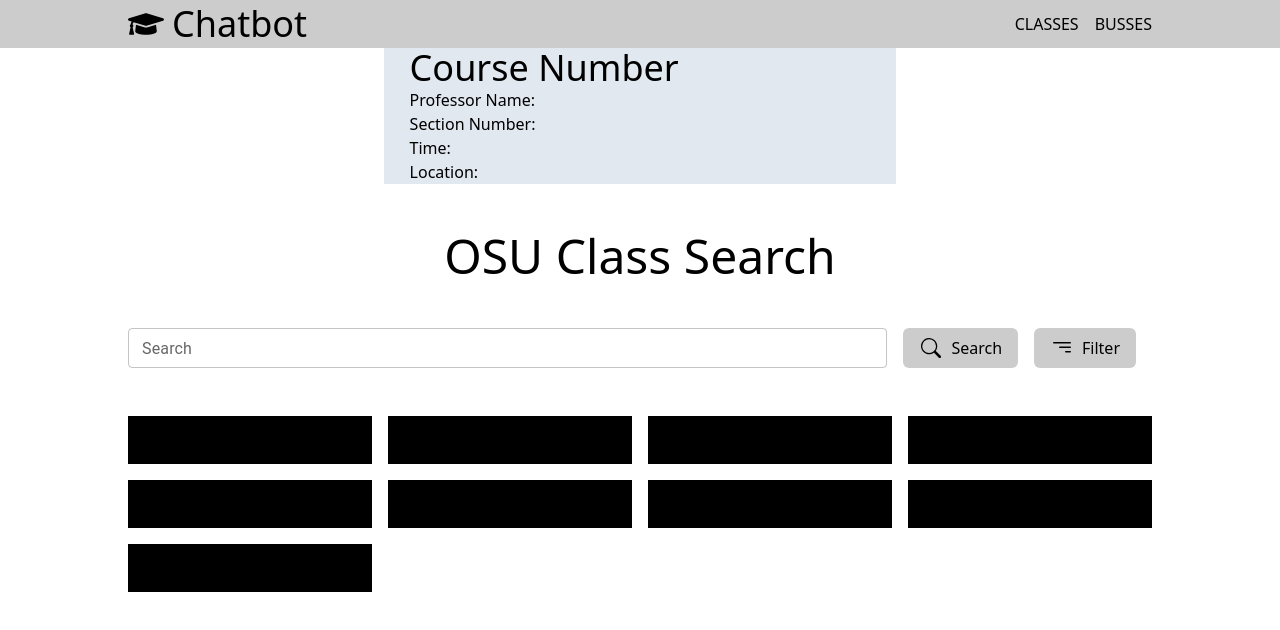
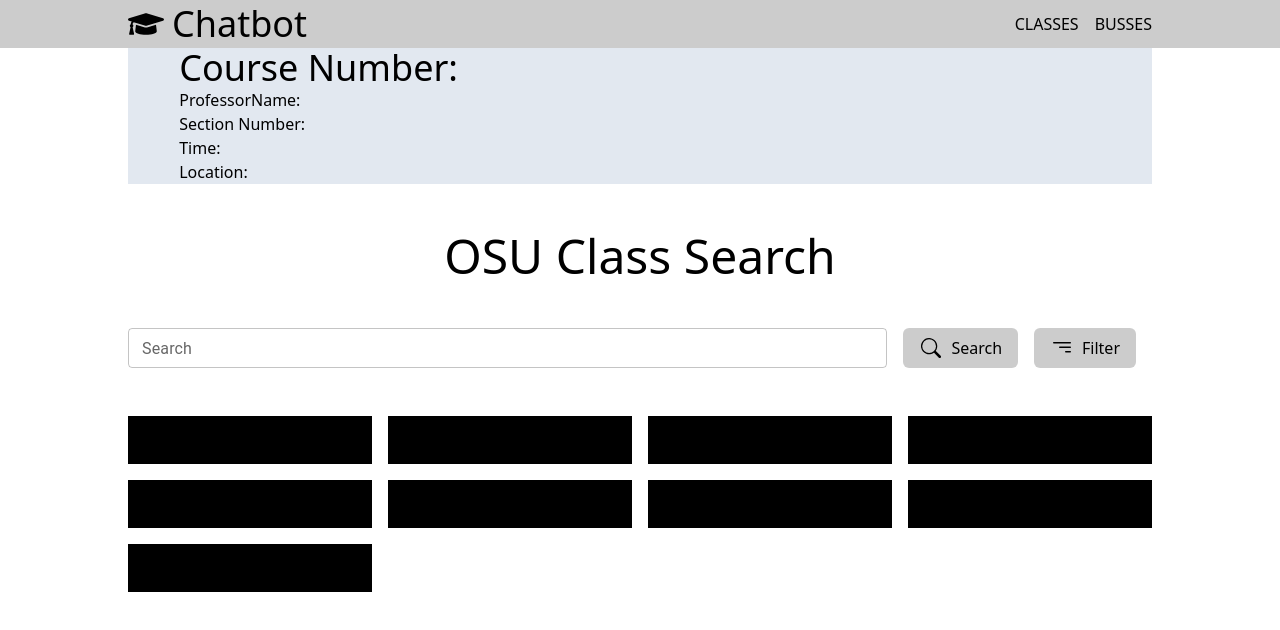
Before and after one commit to dailin7/chatbot, a React (Create React App) app in the folder client/: page / in a window 1280 px wide. Shown: the top 630 px of the page. Built offline with nearby package versions, Linux system fonts and the light colour scheme.

Commit message:
zwh check

```diff
--- a/client/src/components/Course.tsx
+++ b/client/src/components/Course.tsx
@@ -1,17 +1,23 @@
 import React from "react";
 import { Link } from "react-router-dom";
-
-const Course = () => {
+interface IProps{
+  ID:string
+  name:string
+  number:string
+  time:string
+  location: string
+}
+const Course = ({ID,name, number,time, location}:IProps) => {
   return (
-    <div className="bg-slate-200  w-[40%] mx-auto ">
+    <div className="bg-slate-200  w-[80%] mx-auto ">
      <div className="	box-sizing: border-box w-[90%] mx-auto flex justify-between items-center">
       <Link to="/courseInfo">
-        <h1 className="text-4xl">Course Number</h1>
+        <h1 className="text-4xl">Course Number:{ID}</h1>
         <ul className="text-1xl">
-        <li>Professor Name:</li>
-        <li>Section Number:</li>
-        <li>Time:</li>
-        <li>Location:</li>
+        <li>ProfessorName:{name}</li>
+        <li>Section Number:{number}</li>
+        <li>Time:{time}</li>
+        <li>Location:{location}</li>
         </ul>
         </Link>
 
```
Also changed, not shown: 1 other file (tests, documents, lock files or other folders).
